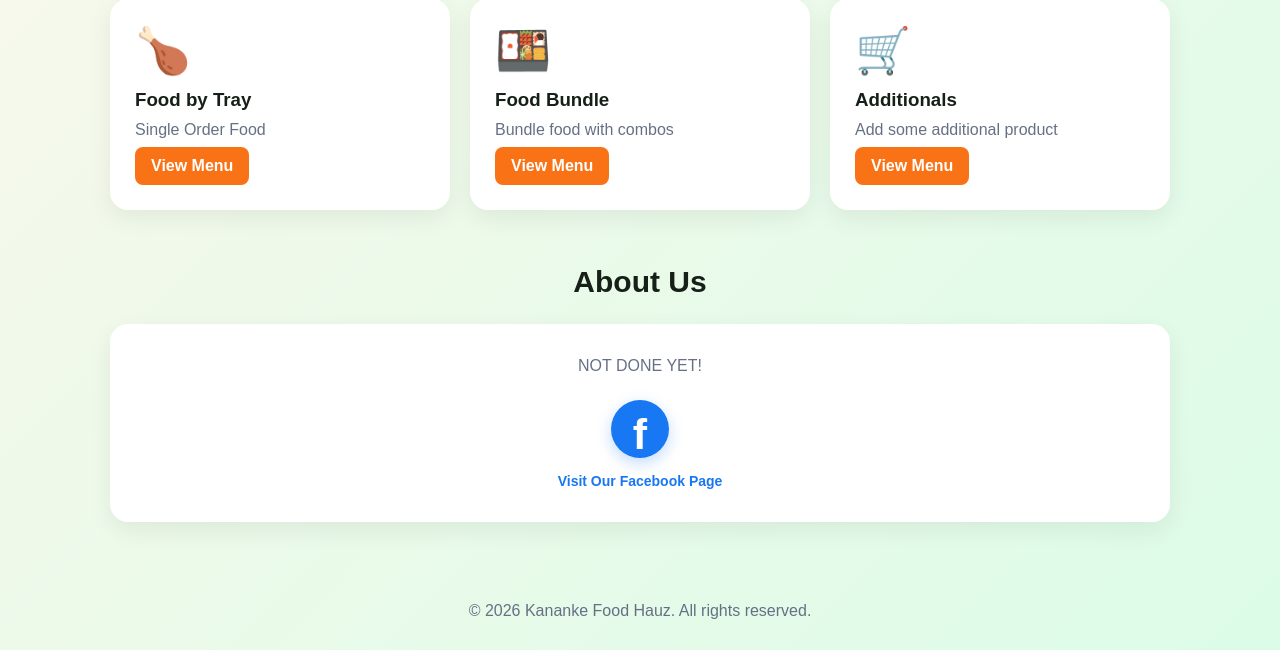
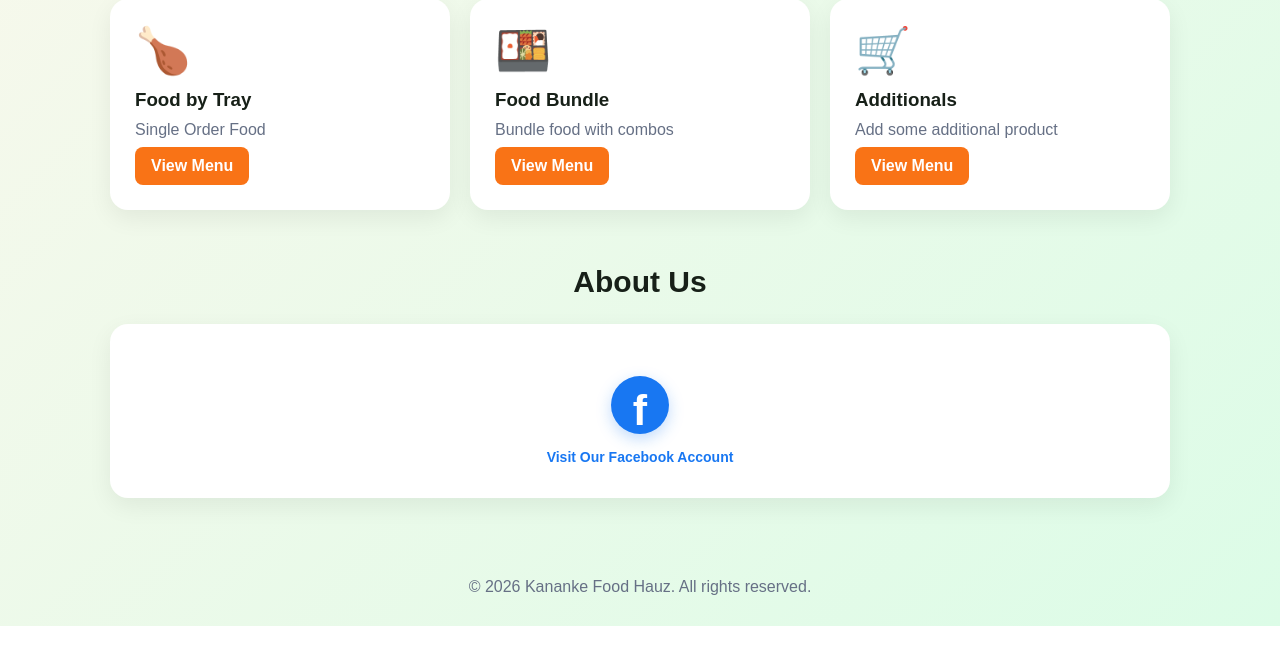
Before and after one commit to lhouienellestomago-cell/kananke, a PHP site: page / in a window 1280 px wide. Shown: the part 696-1346 px from the top of the page. After the commit the page ends 1322 px from the top, so only its background shows below. Run offline with PHP 8.4, Linux system fonts and the light colour scheme; the visitor is signed in with stand-in values (Sample User, id 1); data that the repository does not hold is empty.

Commit message:
Update index.php

```diff
--- a/index.php
+++ b/index.php
@@ -527,7 +527,6 @@ footer {
 
     <section class="card about-card">
 
-        <p>NOT DONE YET!</p>
 
         <!-- FACEBOOK PROFILE BUTTON -->
 
@@ -539,7 +538,7 @@ footer {
                 rel="noopener noreferrer"
                 class="facebook-button"
                 aria-label="Visit our Facebook profile"
-                title="Visit our Facebook profile"
+                title="Visit our Facebook Account"
             >
                 <span>f</span>
             </a>
@@ -550,7 +549,7 @@ footer {
                 rel="noopener noreferrer"
                 class="facebook-text"
             >
-                Visit Our Facebook Page
+                Visit Our Facebook Account
             </a>
 
         </div>
```
